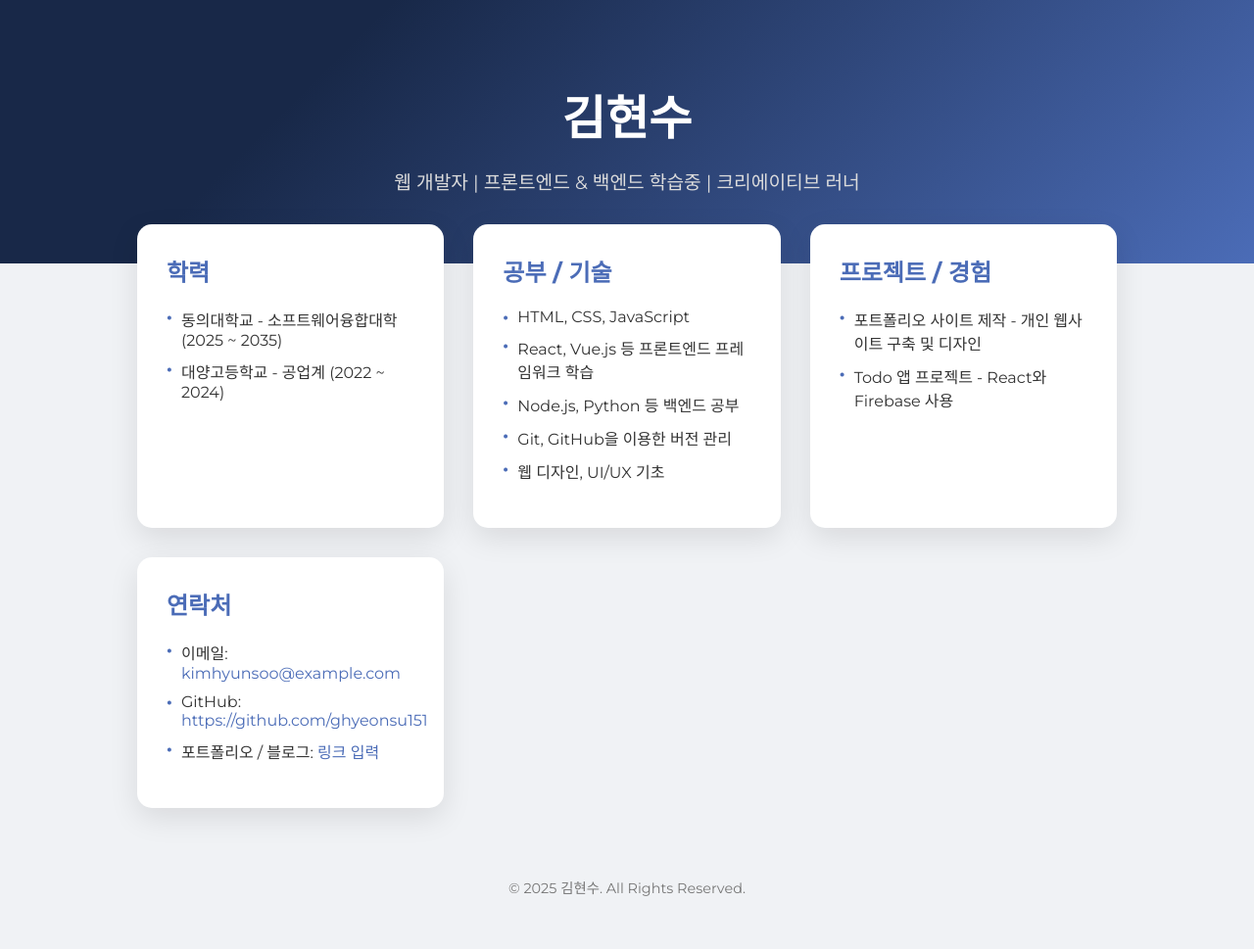
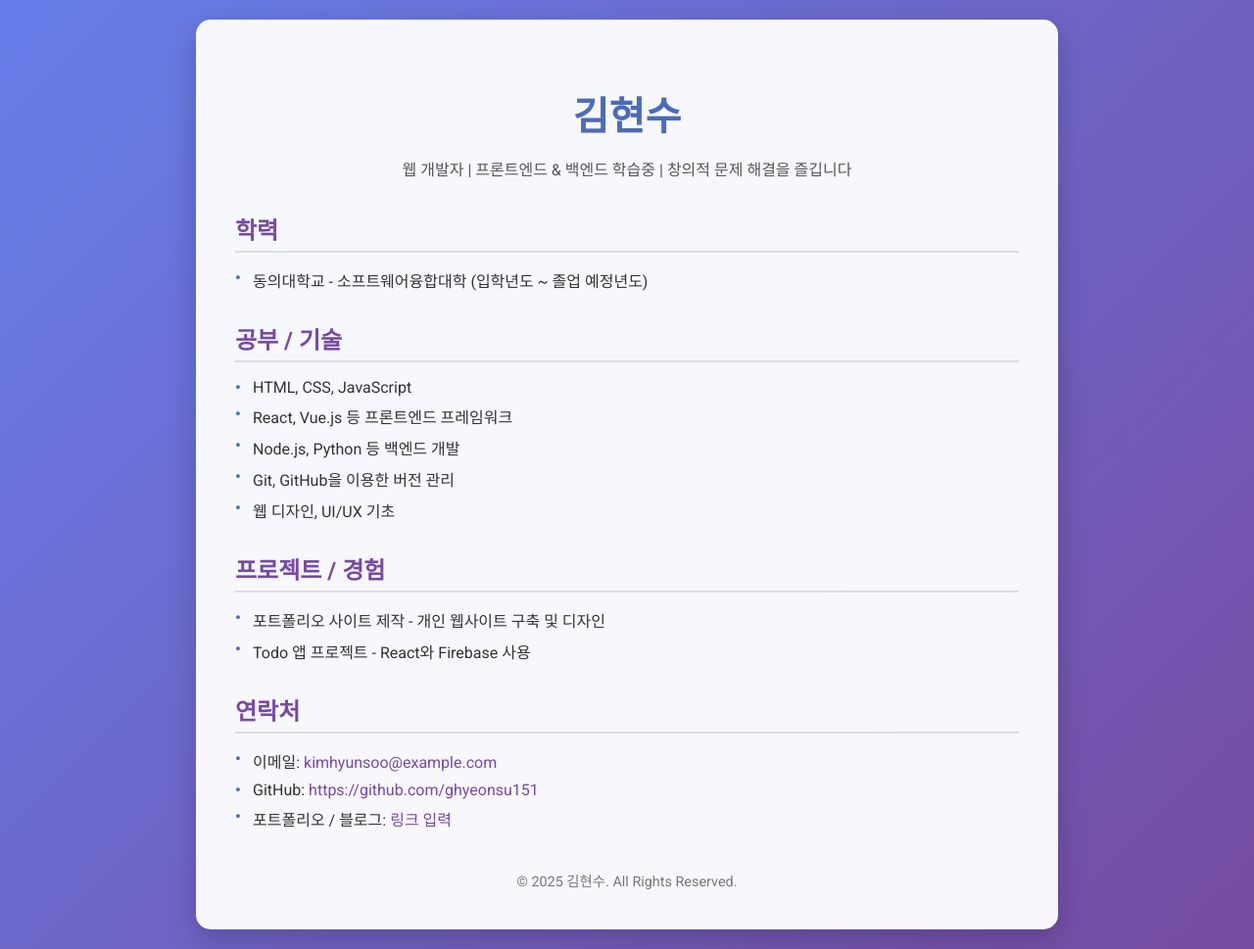
Before and after one commit to ghyeonsu151-cmd/ghyeonsu151.github.io, a Jekyll site: the page index.html, which Jekyll copies as it is, in a window 1280 px wide. Shown: the whole page at 98% size. Built offline with Jekyll 4.4.1, drawn with Linux system fonts in a browser that asks for light colours; before the commit the page ends 936 px from its top, so only the background shows below that.

Commit message:
Update index.html

```diff
--- a/index.html
+++ b/index.html
@@ -5,73 +5,66 @@
 <meta name="viewport" content="width=device-width, initial-scale=1.0">
 <title>김현수 | 자기소개</title>
 <style>
-  @import url('https://fonts.googleapis.com/css2?family=Montserrat:wght@400;700&display=swap');
+  @import url('https://fonts.googleapis.com/css2?family=Roboto:wght@400;700&display=swap');
 
   body {
     margin: 0;
-    font-family: 'Montserrat', sans-serif;
-    background-color: #f0f2f5;
+    font-family: 'Roboto', sans-serif;
+    background: linear-gradient(135deg, #667eea, #764ba2);
     color: #333;
+    min-height: 100vh;
+    display: flex;
+    justify-content: center;
+    align-items: center;
+    padding: 20px;
   }
 
-  .header {
-    background-color: #4b6cb7;
-    background-image: linear-gradient(315deg, #4b6cb7 0%, #182848 74%);
-    color: white;
-    padding: 50px 20px;
-    text-align: center;
+  .resume {
+    background-color: rgba(255, 255, 255, 0.95);
+    max-width: 800px;
+    width: 100%;
+    padding: 40px;
+    border-radius: 15px;
+    box-shadow: 0 10px 30px rgba(0,0,0,0.2);
   }
 
-  .header h1 {
-    font-size: 3rem;
+  h1 {
+    font-size: 2.5rem;
     margin-bottom: 10px;
-  }
-
-  .header p {
-    font-size: 1.2rem;
-    color: #dcdcdc;
-  }
-
-  .container {
-    max-width: 1000px;
-    margin: -40px auto 50px;
-    display: grid;
-    grid-template-columns: repeat(auto-fit, minmax(300px, 1fr));
-    gap: 30px;
-    padding: 0 20px;
-  }
-
-  .card {
-    background-color: white;
-    border-radius: 15px;
-    padding: 30px;
-    box-shadow: 0 10px 30px rgba(0,0,0,0.1);
-    transition: transform 0.3s, box-shadow 0.3s;
-  }
-
-  .card:hover {
-    transform: translateY(-5px);
-    box-shadow: 0 15px 35px rgba(0,0,0,0.15);
-  }
-
-  .card h2 {
-    margin-top: 0;
-    margin-bottom: 20px;
+    text-align: center;
     color: #4b6cb7;
   }
 
-  .card ul {
+  h2 {
+    font-size: 1.5rem;
+    margin-top: 30px;
+    margin-bottom: 15px;
+    border-bottom: 2px solid #dcdde1;
+    padding-bottom: 5px;
+    color: #764ba2;
+  }
+
+  p {
+    font-size: 1rem;
+    line-height: 1.6;
+    text-align: center;
+    color: #555;
+  }
+
+  ul {
     list-style: none;
     padding-left: 0;
   }
 
-  .card ul li {
-    margin-bottom: 10px;
+  ul li {
+    margin-bottom: 8px;
+    padding-left: 18px;
     position: relative;
-    padding-left: 15px;
+    font-size: 1rem;
+    color: #333;
   }
 
-  .card ul li::before {
+  ul li::before {
     content: "•";
     position: absolute;
     left: 0;
@@ -80,7 +73,7 @@
   }
 
   .contact a {
-    color: #4b6cb7;
+    color: #764ba2;
     text-decoration: none;
   }
 
@@ -90,7 +83,7 @@
 
   footer {
     text-align: center;
-    padding: 20px;
+    margin-top: 40px;
     font-size: 0.9rem;
     color: #777;
   }
@@ -98,55 +91,40 @@
 </style>
 </head>
 <body>
+  <div class="resume">
+    <h1>김현수</h1>
+    <p>웹 개발자 | 프론트엔드 & 백엔드 학습중 | 창의적 문제 해결을 즐깁니다</p>
 
-  <header class="header">
-    <h1>김현수</h1>
-    <p>웹 개발자 | 프론트엔드 & 백엔드 학습중 | 크리에이티브 러너</p>
-  </header>
-
-  <div class="container">
-
-    <div class="card">
     <h2>학력</h2>
     <ul>
-        <li>동의대학교 - 소프트웨어융합대학 (2025 ~ 2035)</li>
-        <li>대양고등학교 - 공업계 (2022 ~ 2024)</li>
+      <li>동의대학교 - 소프트웨어융합대학 (입학년도 ~ 졸업 예정년도)</li>
     </ul>
-    </div>
 
-    <div class="card">
     <h2>공부 / 기술</h2>
     <ul>
       <li>HTML, CSS, JavaScript</li>
-        <li>React, Vue.js 등 프론트엔드 프레임워크 학습</li>
-        <li>Node.js, Python 등 백엔드 공부</li>
+      <li>React, Vue.js 등 프론트엔드 프레임워크</li>
+      <li>Node.js, Python 등 백엔드 개발</li>
       <li>Git, GitHub을 이용한 버전 관리</li>
       <li>웹 디자인, UI/UX 기초</li>
     </ul>
-    </div>
 
-    <div class="card">
     <h2>프로젝트 / 경험</h2>
     <ul>
       <li>포트폴리오 사이트 제작 - 개인 웹사이트 구축 및 디자인</li>
       <li>Todo 앱 프로젝트 - React와 Firebase 사용</li>
     </ul>
-    </div>
 
-    <div class="card contact">
     <h2>연락처</h2>
-      <ul>
+    <ul class="contact">
       <li>이메일: <a href="mailto:kimhyunsoo@example.com">kimhyunsoo@example.com</a></li>
       <li>GitHub: <a href="https://github.com/ghyeonsu151">https://github.com/ghyeonsu151</a></li>
       <li>포트폴리오 / 블로그: <a href="#">링크 입력</a></li>
     </ul>
-    </div>
-
-  </div>
 
     <footer>
       &copy; 2025 김현수. All Rights Reserved.
     </footer>
-
+  </div>
 </body>
 </html>
```
Lines whose indentation alone changed are shown as unchanged.
